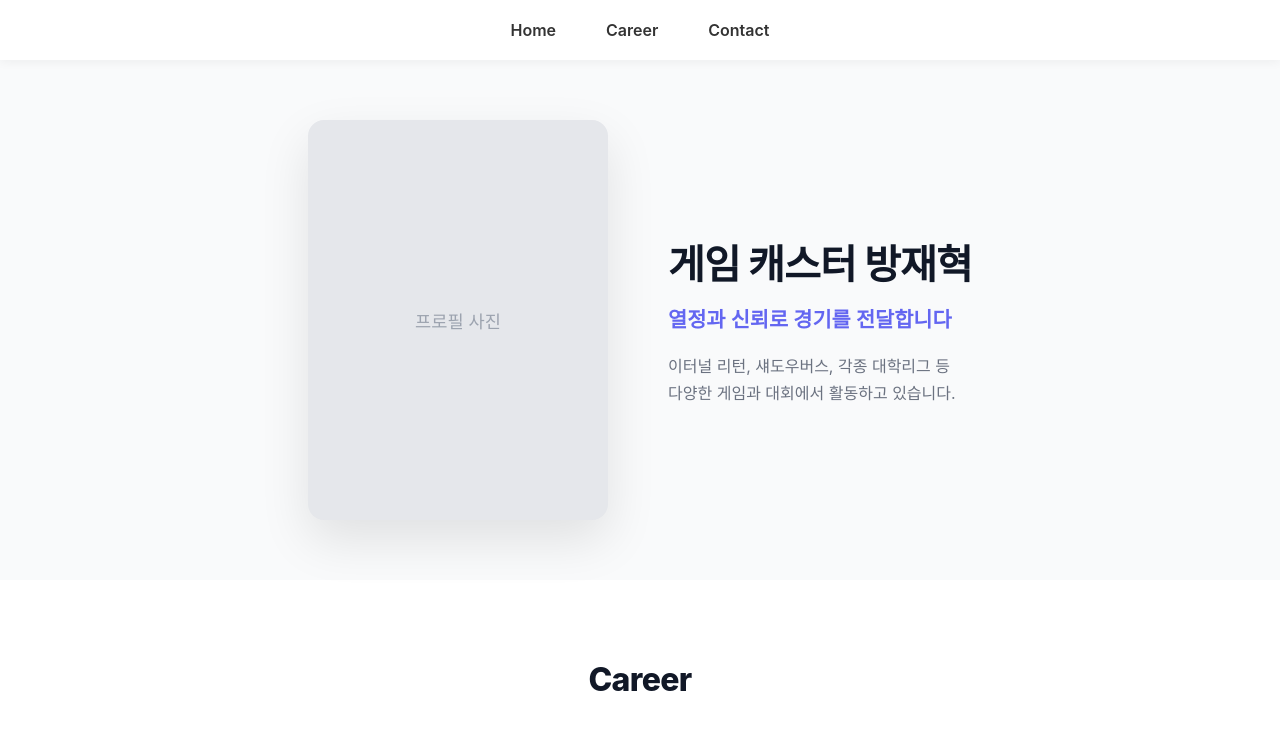
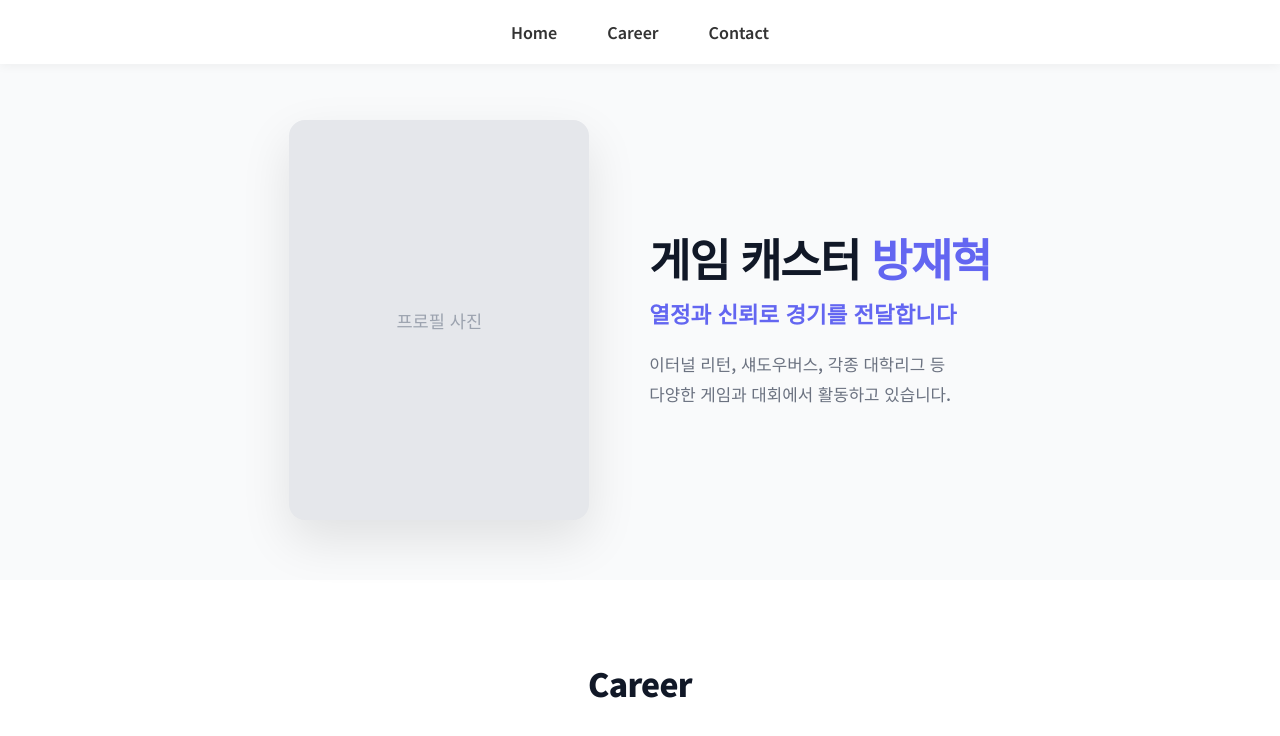
Before and after one commit to genosky369/genosky369.github.io, a plain HTML site: page index.html in a window 1280 px wide. Shown: the top 736 px of the page. Drawn offline with Linux system fonts and the light colour scheme.

Commit message:
Update index.html

```diff
--- a/index.html
+++ b/index.html
@@ -4,6 +4,9 @@
     <meta charset="UTF-8">
     <meta name="viewport" content="width=device-width, initial-scale=1.0">
     <title>게임 캐스터 포트폴리오</title>
+    <link rel="preconnect" href="https://fonts.googleapis.com">
+    <link rel="preconnect" href="https://fonts.gstatic.com" crossorigin>
+    <link href="https://fonts.googleapis.com/css2?family=Noto+Sans+KR:wght@400;500;600;700;900&display=swap" rel="stylesheet">
     <style>
         * {
             margin: 0;
@@ -12,7 +15,7 @@
         }
 
         body {
-            font-family: -apple-system, BlinkMacSystemFont, 'Segoe UI', 'Malgun Gothic', sans-serif;
+            font-family: 'Noto Sans KR', -apple-system, BlinkMacSystemFont, sans-serif;
             background: #ffffff;
             color: #333;
             overflow-x: hidden;
@@ -102,24 +105,31 @@
         }
 
         .intro-text h1 {
-            font-size: 2.5rem;
+            font-size: 2.8rem;
             margin-bottom: 12px;
             color: #111827;
-            font-weight: 800;
-            letter-spacing: -0.02em;
+            font-weight: 900;
+            letter-spacing: -0.03em;
+            line-height: 1.2;
+        }
+
+        .intro-text h1 .name {
+            color: #6366f1;
+            font-weight: 900;
         }
 
         .intro-text .role {
-            font-size: 1.3rem;
+            font-size: 1.4rem;
             color: #6366f1;
             margin-bottom: 20px;
-            font-weight: 600;
+            font-weight: 700;
         }
 
         .intro-text p {
-            font-size: 1rem;
-            line-height: 1.7;
+            font-size: 1.05rem;
+            line-height: 1.8;
             color: #6b7280;
+            font-weight: 500;
         }
 
         /* 경력 섹션 */
@@ -296,11 +306,11 @@
             }
 
             .intro-text h1 {
-                font-size: 2rem;
+                font-size: 2.2rem;
             }
 
             .intro-text .role {
-                font-size: 1.3rem;
+                font-size: 1.2rem;
             }
 
             nav ul {
@@ -348,7 +358,7 @@
                 </div>
             </div>
             <div class="intro-text">
-                <h1>게임 캐스터 방재혁</h1>
+                <h1>게임 캐스터 <span class="name">방재혁</span></h1>
                 <div class="role">열정과 신뢰로 경기를 전달합니다</div>
                 <p>
                     이터널 리턴, 섀도우버스, 각종 대학리그 등<br>
@@ -365,7 +375,7 @@
             <div class="career-card fade-in">
                 <h3>🎮 이터널 리턴</h3>
                 <p>이터널 리턴 프로리그 시즌2400 캐스터</p>
-                <a href="https://www.youtube.com/watch?v=gzvGW2-6skg" target="_blank" class="youtube-link">
+                <a href="https://www.youtube.com/watch?v=CH-hsajpxUQ" target="_blank" class="youtube-link">
                     <span class="youtube-icon">▶</span>
                     유튜브에서 보기
                 </a>
@@ -373,7 +383,7 @@
             <div class="career-card fade-in">
                 <h3>🃏 섀도우버스</h3>
                 <p>섀도우버스 RAGE 한국 대표 선발전 캐스터</p>
-                <a href="https://www.youtube.com/watch?v=gzvGW2-6skg" target="_blank" class="youtube-link">
+                <a href="https://www.youtube.com/watch?v=CH-hsajpxUQ" target="_blank" class="youtube-link">
                     <span class="youtube-icon">▶</span>
                     유튜브에서 보기
                 </a>
```
